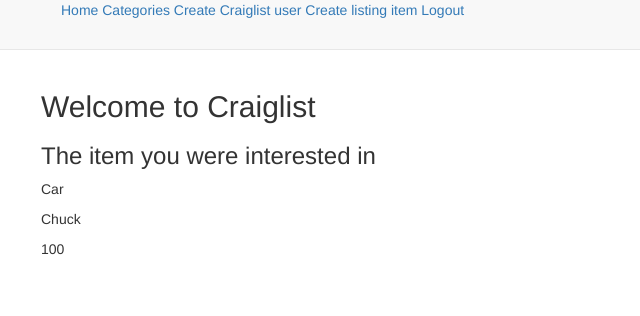
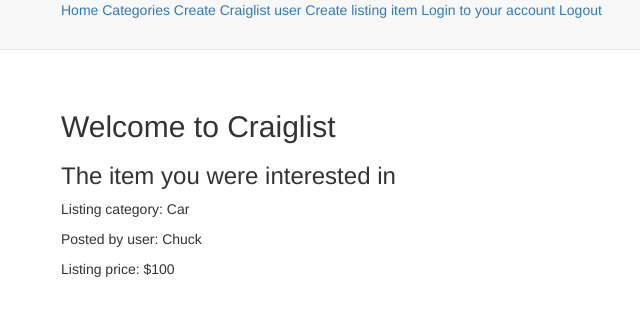
Before and after one commit to chucklapress/craig_list, a Django app: page /listing/1/ in a window 1280 px wide. Shown: the top 316 px of the page, without its empty margins (9-649 px from the left). Run offline with Django 3.2, Linux system fonts and the light colour scheme; data comes from the database, SQL or seed files in the repository; both versions use the stored data as it was after the commit; some libraries are stand-ins or nearby versions.

Commit message:
added new views and urls to allow auth login, logout, cleaned up UI in listings and categories

```diff
--- a/craig_list/urls.py
+++ b/craig_list/urls.py
@@ -13,15 +13,16 @@
     1. Import the include() function: from django.conf.urls import url, include
     2. Add a URL to urlpatterns:  url(r'^blog/', include('blog.urls'))
 """
-from django.conf.urls import url
+from django.conf.urls import url, include
 from django.contrib import admin
-from django.contrib.auth.views import logout
+from django.contrib.auth.decorators import login_required
+from django.contrib.auth.views import login, logout
 from rest_framework.authtoken import views
 from django.conf.urls import include
 
 
 
-from craigapp.views import IndexView,ListingDetailView , CategoryView, CategoryDetailView, SubCategoryListView, user_create_view, ListingCreateView
+from craigapp.views import IndexView,ListingDetailView , CategoryView, CategoryDetailView, SubCategoryListView, user_create_view, ListingCreateView, LoginView, LogoutView
 from craigapiapp.views import ListingListAPIView, ListingDetailAPIView, CategoryListAPIView, CategoryDetailAPIView, SubCategoryListAPIView, SubCategoryDetailAPIView, RegionListAPIView, RegionDetailAPIView
 
 
@@ -29,7 +30,10 @@
 
 urlpatterns = [
     url(r'^admin/', admin.site.urls),
+    url('^', include('django.contrib.auth.urls')),
     url(r'^api-token-auth/', views.obtain_auth_token),
+    url(r'^login/$', login, name="login_view"),
+    url(r'^logout/$', logout, name="logout_view"),
     url(r'^$',IndexView.as_view(), name="index_view"),
     url(r'^category/$', CategoryView.as_view(), name="category_view"),
     url(r'^category/(?P<pk>\d+)/$', CategoryDetailView.as_view(), name='category_detail_view'),
@@ -37,7 +41,6 @@
     url(r'^listing/(?P<pk>\d+)/$', ListingDetailView.as_view(), name='listing_detail_view'),
     url(r'^listing_create/$',ListingCreateView.as_view(), name='listing_create_view'),
     url(r'^user_create/$', user_create_view, name='user_create_view'),
-    url(r'^logout/$', logout, name="logout_view"),
     url(r'^api/listings/$', ListingListAPIView.as_view(), name="listing_list_api_view"),
     url(r'^api/listings/(?P<pk>\d+)/$', ListingDetailAPIView.as_view(), name="listing_detail_api_view"),
     url(r'^api/categorys/$', CategoryListAPIView.as_view(), name="category_list_api_view"),
--- a/craigapp/views.py
+++ b/craigapp/views.py
@@ -2,9 +2,12 @@
 from django.core.urlresolvers import reverse_lazy, reverse
 from django.http import HttpResponseRedirect
 from django.shortcuts import render
+from django.contrib.auth.models import User
+from django.contrib.auth.decorators import login_required
+from django.http import HttpResponse
 
 # Create your views here.
-from django.views.generic import ListView, TemplateView, DetailView, CreateView
+from django.views.generic import ListView, TemplateView, DetailView, CreateView, View
 from craigapp.models import Listing, Category, SubCategory
 
 
@@ -50,3 +53,26 @@
     model = Listing
     fields = ['category','shopper','item_price']
     success_url = '/'
+
+class LoginView(View):
+    def post(self, request):
+        username = request.POST['username']
+        password = request.POST['password']
+        user = authenticate(username=username, password=password)
+
+        if user is not None:
+            if user.is_active:
+                login(request, user)
+
+                return HttpResponseRedirect('/form')
+            else:
+                return HttpResponse("Inactive user.")
+        else:
+            return HttpResponseRedirect(settings.LOGIN_URL)
+
+        return render(request, "index.html")
+
+class LogoutView(View):
+    def get(self, request):
+        logout(request)
+        return HttpResponseRedirect(settings.LOGIN_URL)
--- a/templates/base.html
+++ b/templates/base.html
@@ -14,15 +14,21 @@
             <a href="{% url 'category_view' %}">Categories</a>
             <a href="{% url 'user_create_view'%}">Create Craiglist user</a>
             <a href="{%url 'listing_create_view'%}">Create listing item</a>
-            <a href="{%url 'logout_view' %}">Logout</a>
+            <a href="{%url 'login'%}">Login to your account</a>
+            <a href="{%url 'logout_view'%}?next=/">Logout</a>
 
      </div>
    </nav>
-   <h2>Welcome to Craiglist</h2>
+   <br>
+   <div class="container">
+     <h2>Welcome to Craiglist</h2>
 
 
-    {% block content %}
-        no content
-    {% endblock %}
+      {% block content %}
+          no content
+      {% endblock %}
+
+   </div>
+
 </body>
 </html>
--- a/templates/craigapp/category_detail.html
+++ b/templates/craigapp/category_detail.html
@@ -4,9 +4,9 @@
 <h3>The listing you were interested in</h3>
 
 
-    <p>{{ object.name }}</p>
-    <p>{{ object.item_location }}</p>
-    <p>{{ object.post_date }}</p>
+    <p>Category : {{ object.name }}</p>
+    <p>Listing location: {{ object.item_location }}</p>
+    <p>Posted on: {{ object.post_date }}</p>
 
 
 
--- a/templates/craigapp/listing_detail.html
+++ b/templates/craigapp/listing_detail.html
@@ -4,9 +4,9 @@
 <h3>The item you were interested in</h3>
 
 
-    <p>{{ object.category }}</p>
-    <p>{{ object.shopper }}</p>
-    <p>{{ object.item_price }}</p>
+    <p>Listing category: {{ object.category }}</p>
+    <p>Posted by user: {{ object.shopper }}</p>
+    <p>Listing price: ${{ object.item_price }}</p>
 
 
 
--- a/templates/craigapp/listing_form.html
+++ b/templates/craigapp/listing_form.html
@@ -3,7 +3,7 @@
 {% block content %}
 <form action="" method="post">{% csrf_token %}
     {{ form.as_p }}
-    <input type="submit" value="Save" />
+    <input type="submit" value="Save">
 </form>
 
 
```
Also changed, not shown: templates/category_view.html (+8 -3 lines), templates/craigapp/category_list.html (+7 -3 lines), templates/index.html (+9 -3 lines), templates/registration/login.html (added, +13 -0 lines), db.sqlite3.
